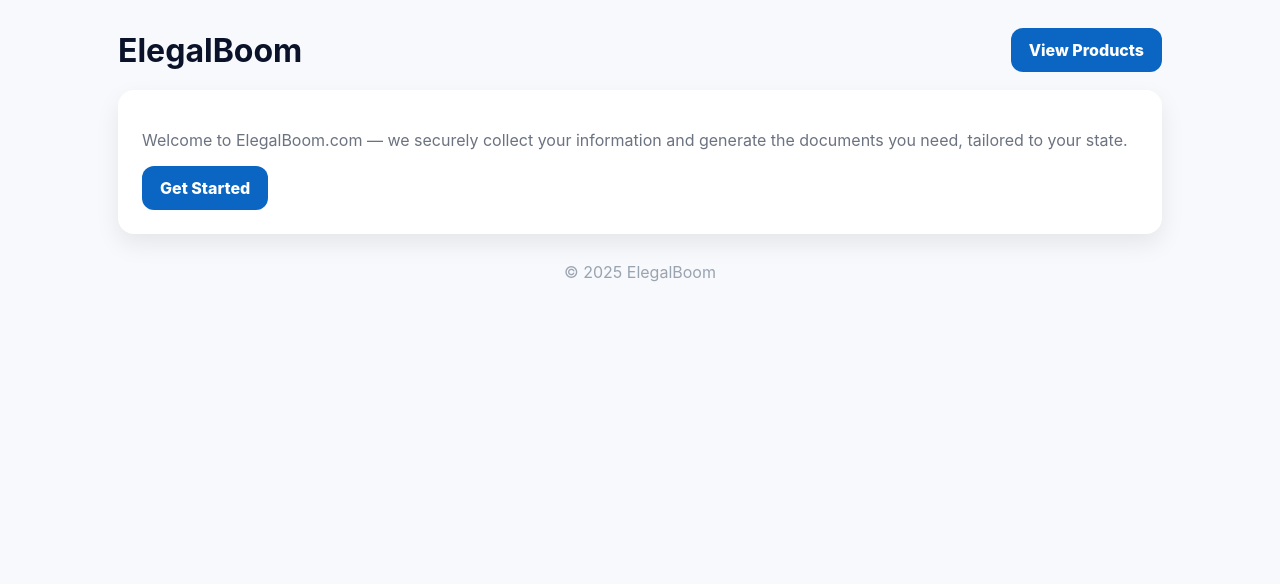
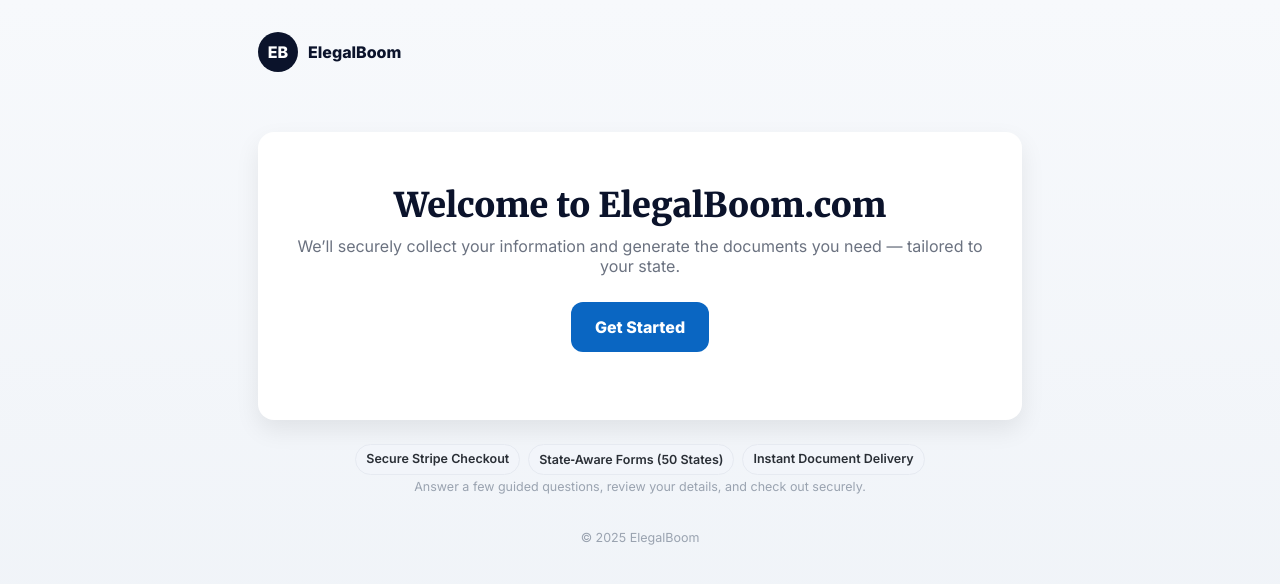
Before and after one commit to Lean4me2025/elegalboom_first_layout, a website: page index.html in a window 1280 px wide. Drawn offline with Linux system fonts and the light colour scheme.

Commit message:
Add files via upload

```diff
--- a/index.html
+++ b/index.html
@@ -3,21 +3,56 @@
 <head>
   <meta charset="utf-8"/>
   <meta name="viewport" content="width=device-width, initial-scale=1"/>
-  <title>ElegalBoom — Welcome</title>
-  <link rel="stylesheet" href="/styles.css"/>
+  <title>Welcome to ElegalBoom</title>
+  <meta name="description" content="Secure, simple intake to generate your state‑ready legal documents."/>
+  <link rel="preconnect" href="https://fonts.googleapis.com">
+  <link rel="preconnect" href="https://fonts.gstatic.com" crossorigin>
+  <link href="https://fonts.googleapis.com/css2?family=Merriweather:wght@900&family=Inter:wght@400;600;800&display=swap" rel="stylesheet">
+  <style>
+    :root{
+      --bg1:#f7f9fc; --bg2:#eef2f7;
+      --text:#0b132b; --muted:#6b7280; --primary:#0a66c2;
+      --radius:16px; --shadow:0 10px 24px rgba(0,0,0,.08);
+    }
+    *{box-sizing:border-box}
+    body{margin:0;min-height:100svh;background:linear-gradient(180deg,var(--bg1),var(--bg2));color:var(--text);font-family:Inter, system-ui, -apple-system, Segoe UI, Roboto}
+    .wrap{max-width:820px;margin:0 auto;padding:28px}
+    header{display:flex;align-items:center;gap:10px;padding:4px 0}
+    .logo{width:40px;height:40px;border-radius:50%;display:grid;place-items:center;background:#0b132b;color:#fff;font-weight:900}
+    .card{margin:56px auto 24px;background:#fff;border-radius:var(--radius);box-shadow:var(--shadow);padding:52px 30px;text-align:center}
+    h1{font-family:Merriweather, Georgia, serif;font-weight:900;font-size: clamp(22px,4vw,34px);margin:0 0 10px}
+    .lead{color:var(--muted);margin:0 0 26px}
+    .cta{display:inline-block;background:var(--primary);color:#fff;padding:15px 24px;border-radius:12px;font-weight:800;text-decoration:none}
+    /* FOOTER TRUST: deliberately small and de-emphasized */
+    .foot{max-width:820px;margin:10px auto 0;padding:0 28px;color:#8a92a3;font-size:12.5px}
+    .pills{display:flex;gap:8px;flex-wrap:wrap;justify-content:center;margin:10px 0 4px}
+    .pill{background:#f2f5fa;border:1px solid #e6eaf1;color:#2a2f36;padding:6px 10px;border-radius:999px;font-weight:600;font-size:12.5px}
+    .helper{margin:2px 0 18px;color:#9aa3b0;font-size:12.5px;text-align:center}
+    footer{color:#9aa3b0;font-size:12.5px;text-align:center;padding:18px 0 24px}
+  </style>
 </head>
 <body>
   <div class="wrap">
-    <div class="hdr">
-      <h1 style="margin:0">ElegalBoom</h1>
-      <a class="btn" href="/products.html">View Products</a>
+    <header><div class="logo">EB</div><strong>ElegalBoom</strong></header>
+
+    <main class="card">
+      <h1>Welcome to ElegalBoom.com</h1>
+      <p class="lead">We’ll securely collect your information and generate the documents you need — tailored to your state.</p>
+      <p><a class="cta" href="/intake.html">Get Started</a></p>
+    </main>
+
+    <!-- Trust moved to the very bottom and minimized -->
+    <div class="foot">
+      <div class="pills">
+        <span class="pill">Secure Stripe Checkout</span>
+        <span class="pill">State‑Aware Forms (50 States)</span>
+        <span class="pill">Instant Document Delivery</span>
+      </div>
+      <div class="helper">Answer a few guided questions, review your details, and check out securely.</div>
     </div>
-    <div class="card">
-      <p class="muted">Welcome to ElegalBoom.com — we securely collect your information and generate the documents you need, tailored to your state.</p>
-      <a class="btn" href="/products.html">Get Started</a>
-    </div>
+
     <footer>&copy; <span id="y"></span> ElegalBoom</footer>
   </div>
-  <script>document.getElementById('y').textContent=new Date().getFullYear();</script>
+  <script>document.getElementById('y').textContent = new Date().getFullYear();</script>
 </body>
 </html>
```
